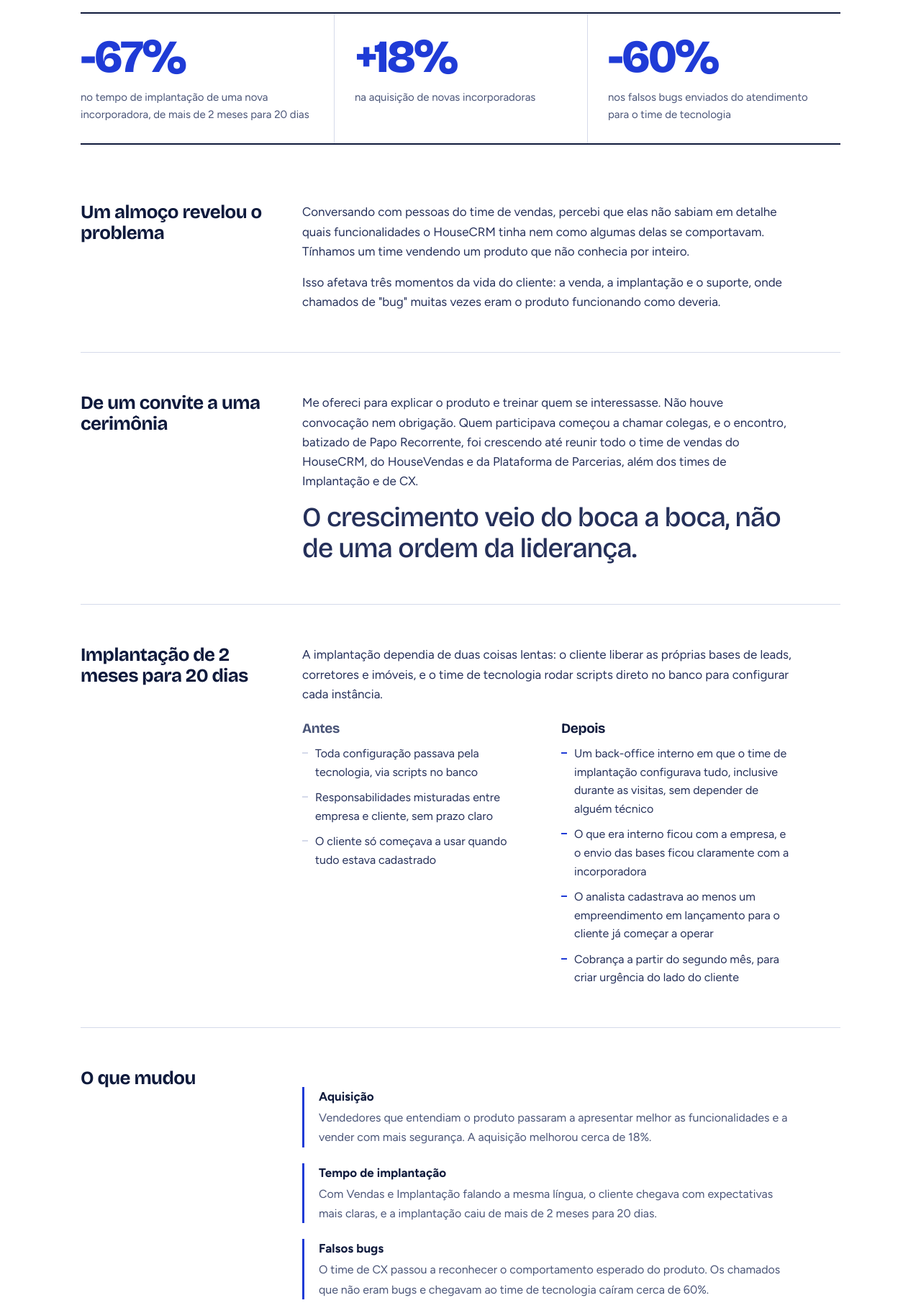
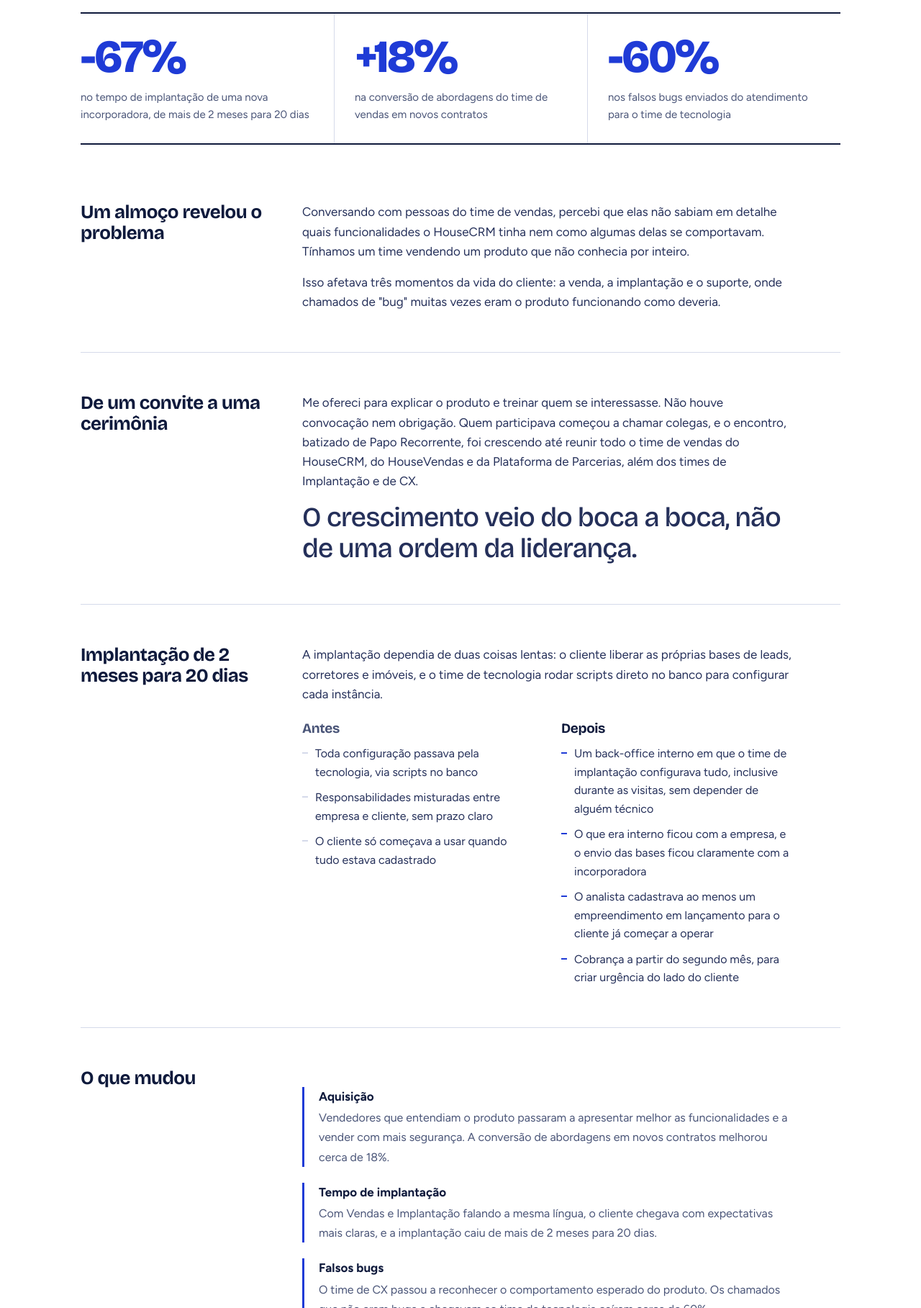
Before and after one commit to brunopancionato/brunopancionato.github.io, a plain HTML site: page index.html in a window 1280 px wide. Shown: the part 9560-11377 px from the top of the page at 72% size. Drawn offline with nearby package versions, Linux system fonts and the light colour scheme.

Commit message:
Detalha métrica de aquisição do Papo Recorrente
Co-Authored-By: Claude Opus 5.5 <noreply@anthropic.com>
Claude-Session: https://claude.ai/code/session_01AyezftBSw1KNAtUJ8cY21o

```diff
--- a/index.html
+++ b/index.html
@@ -456,7 +456,7 @@
 
     <div class="numbers">
       <div><b>-67%</b><span>no tempo de implantação de uma nova incorporadora, de mais de 2 meses para 20 dias</span></div>
-      <div><b>+18%</b><span>na aquisição de novas incorporadoras</span></div>
+      <div><b>+18%</b><span>na conversão de abordagens do time de vendas em novos contratos</span></div>
       <div><b>-60%</b><span>nos falsos bugs enviados do atendimento para o time de tecnologia</span></div>
     </div>
 
@@ -500,7 +500,7 @@
       <h3>O que mudou</h3>
       <div class="body">
         <ul class="pain wins">
-          <li><strong>Aquisição</strong><span>Vendedores que entendiam o produto passaram a apresentar melhor as funcionalidades e a vender com mais segurança. A aquisição melhorou cerca de 18%.</span></li>
+          <li><strong>Aquisição</strong><span>Vendedores que entendiam o produto passaram a apresentar melhor as funcionalidades e a vender com mais segurança. A conversão de abordagens em novos contratos melhorou cerca de 18%.</span></li>
           <li><strong>Tempo de implantação</strong><span>Com Vendas e Implantação falando a mesma língua, o cliente chegava com expectativas mais claras, e a implantação caiu de mais de 2 meses para 20 dias.</span></li>
           <li><strong>Falsos bugs</strong><span>O time de CX passou a reconhecer o comportamento esperado do produto. Os chamados que não eram bugs e chegavam ao time de tecnologia caíram cerca de 60%.</span></li>
         </ul>
```
